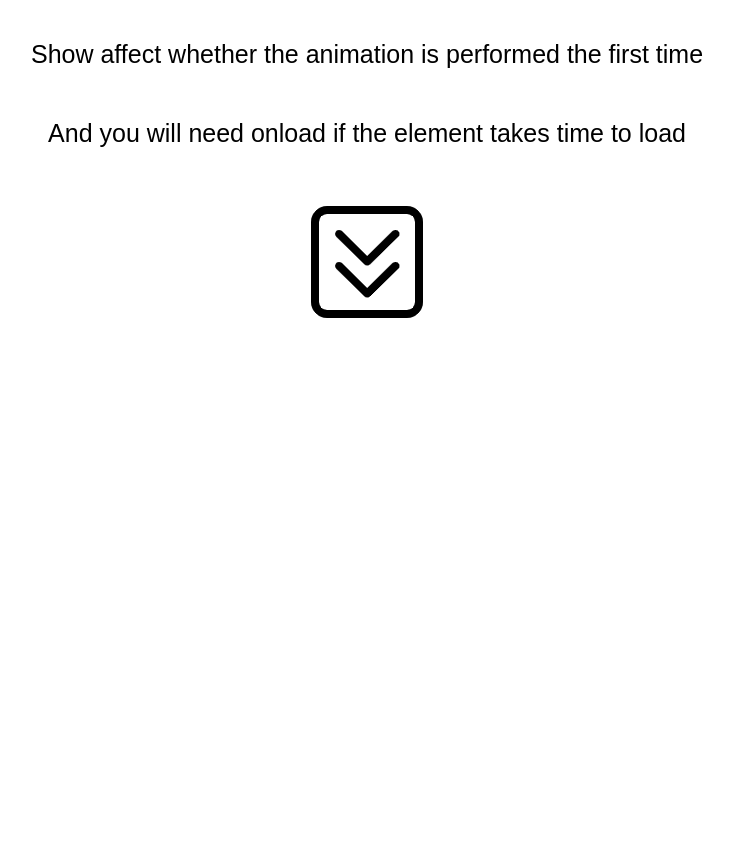
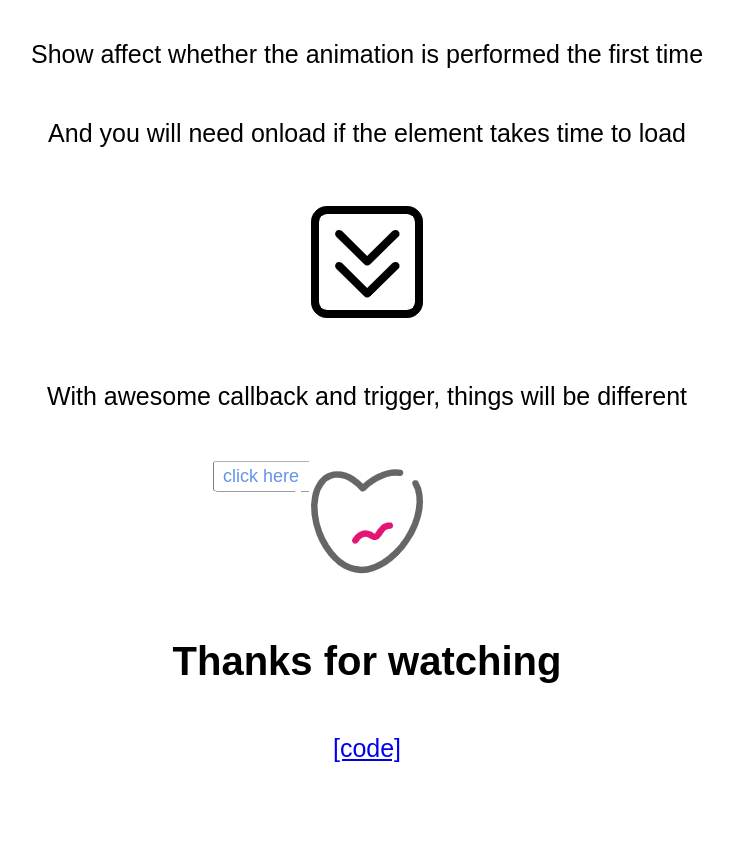
Before and after one commit to funcater/slide-animation, a website with bundled scripts: page demo/index.html in a window 1280 px wide. Shown: the part 2302-3164 px from the top of the page, without its empty margins (273-1006 px from the left). Before the commit the page ends 2642 px from the top, so only its background shows below. Built offline with nearby package versions, Linux system fonts and the light colour scheme.

Commit message:
Add callback and trigger, update the demo page

```diff
--- a/demo/index.html
+++ b/demo/index.html
@@ -4,7 +4,7 @@
     <meta charset="UTF-8">
     <meta name="viewport" content="width=device-width, initial-scale=1.0">
     <title>Document</title>
-    <link rel="shortcut icon"href="myicon.ico">
+    <link rel="shortcut icon" href="myicon.ico">
 </head>
 <body>
     <h1>Slide Animation</h1>
@@ -34,6 +34,12 @@
     <p>And you will need onload if the element takes time to load</p>
     <img src="down.png" id='demo6'>
 
+    <p>With awesome callback and trigger, things will be different</p>
+    <div id='demo7'></div>
+
+    <p class="thanks">Thanks for watching</p>
+    <a id="demo8" href="https://github.com/funcater/slide-animation">[code]</a>
+
     <style>
         html {
             text-align: center;
@@ -55,6 +61,41 @@
             font-size: 30px;
             margin-bottom: 50px;
         }
+
+        #demo7 {
+            margin: 0 auto 50px;
+            width: 128px;
+            height: 128px;
+            background-image: url(awesome1.png);
+            background-size: 128px 128px;
+            position: relative;
+        }
+
+        #demo7.msg::after {
+            content: 'click here';
+            display: block;
+            font-size: 18px;
+            padding: 5px 10px;
+            background-image: url(dialog.png);
+            background-size: 101px 35px;
+            color: cornflowerblue;
+            position: absolute;
+            left: -90px;
+        }
+
+        #demo7.active {
+            background: url(awesome.png) 0 -7px;
+        }
+
+        .thanks {
+            font-size: 40px;
+            font-weight: bold;
+        }
+
+        #demo8 {
+            padding: 50px 0 100px;
+
+        }
     </style>
 
     <script src="./index.js" type="module"></script>
--- a/demo/index.js
+++ b/demo/index.js
@@ -23,3 +23,31 @@ slideAnimation(document.getElementById('demo6'), {
     show: true,
     onload: window.onload
 })
+
+const demo7 = document.getElementById('demo7')
+demo7.addEventListener('click', () =>{
+    demo7.classList.toggle('msg')
+    demo7.classList.toggle('active')
+})
+
+slideAnimation(demo7, {
+    callback: () => {
+        demo7.classList.add('msg')
+    },
+    triggerAnimation: (execute) => {
+        let scrollHeight = document.documentElement.scrollHeight || document.body.scrollHeight;
+        if (scrollHeight - window.scrollY - window.innerHeight < 5) {
+            demo7.classList.remove('msg')
+            execute(true)
+        } else {
+            demo7.classList.remove('msg')
+            execute(false)
+        }
+    },
+    translateX: 0.5,
+    duration: 1000
+})
+
+slideAnimation(document.getElementById('demo8'), {
+    translateX: 1
+})
--- a/slideAnimation.js
+++ b/slideAnimation.js
@@ -12,7 +12,10 @@ function init (element, configs) {
         duration: 500,  // the time to execute the animation
         show: false,  // affect whether the animation is performed the first time
         scale: 0.95,  // resize the element
-        onload: null
+        onload: null,  // perform animation after onload event
+        callback: null,  // execute something after animation
+        triggerAnimation: null,
+        triggerEvent: 'scroll'
     }
 
     initConfig (element, configs, defaults)
@@ -49,18 +52,31 @@ function bindEvent (element, configs) {
         translateY,
         duration,
         percent,
-        scale
+        scale,
+        triggerAnimation,
+        callback,
+        triggerEvent
     } = configs
 
     let preTime,
         animationFrame
-    const elementHalfPosition = element.offsetTop + element.offsetHeight / 2
+
+    if (!triggerAnimation){
+        triggerAnimation = function (execute) {
+            const elementHalfPosition = element.offsetTop + element.offsetHeight / 2
+            let elementTopIn = elementHalfPosition > window.scrollY
+            let elementBottomIn = window.scrollY + window.innerHeight > elementHalfPosition
+            const isScrollIn =  elementTopIn && elementBottomIn
+            execute(isScrollIn)
+        }
+    }
 
     function scrollCallback () {
-        let elementTopIn = elementHalfPosition > window.scrollY
-        let elementBottomIn = window.scrollY + window.innerHeight > elementHalfPosition
-        const isScrollIn =  elementTopIn && elementBottomIn
-        if (show ^ isScrollIn) {
+        triggerAnimation(executeAnimation)
+    }
+
+    function executeAnimation (isShown) {
+        if (show ^ isShown) {
             preTime = undefined
             show = !show
             cancelAnimationFrame(animationFrame)
@@ -82,6 +98,7 @@ function bindEvent (element, configs) {
         } else {
             percent = show ? 1 : 0
             updateAnimation()
+            callback && callback()
         }
     }
 
@@ -105,7 +122,7 @@ function bindEvent (element, configs) {
         return timePercent
     }
 
-    window.addEventListener('scroll', scrollCallback)
+    window.addEventListener(triggerEvent, scrollCallback)
 
     return scrollCallback
 }
```
Also changed, not shown: demo/awesome.png (added), demo/awesome1.png (added), demo/dialog.png (added).
